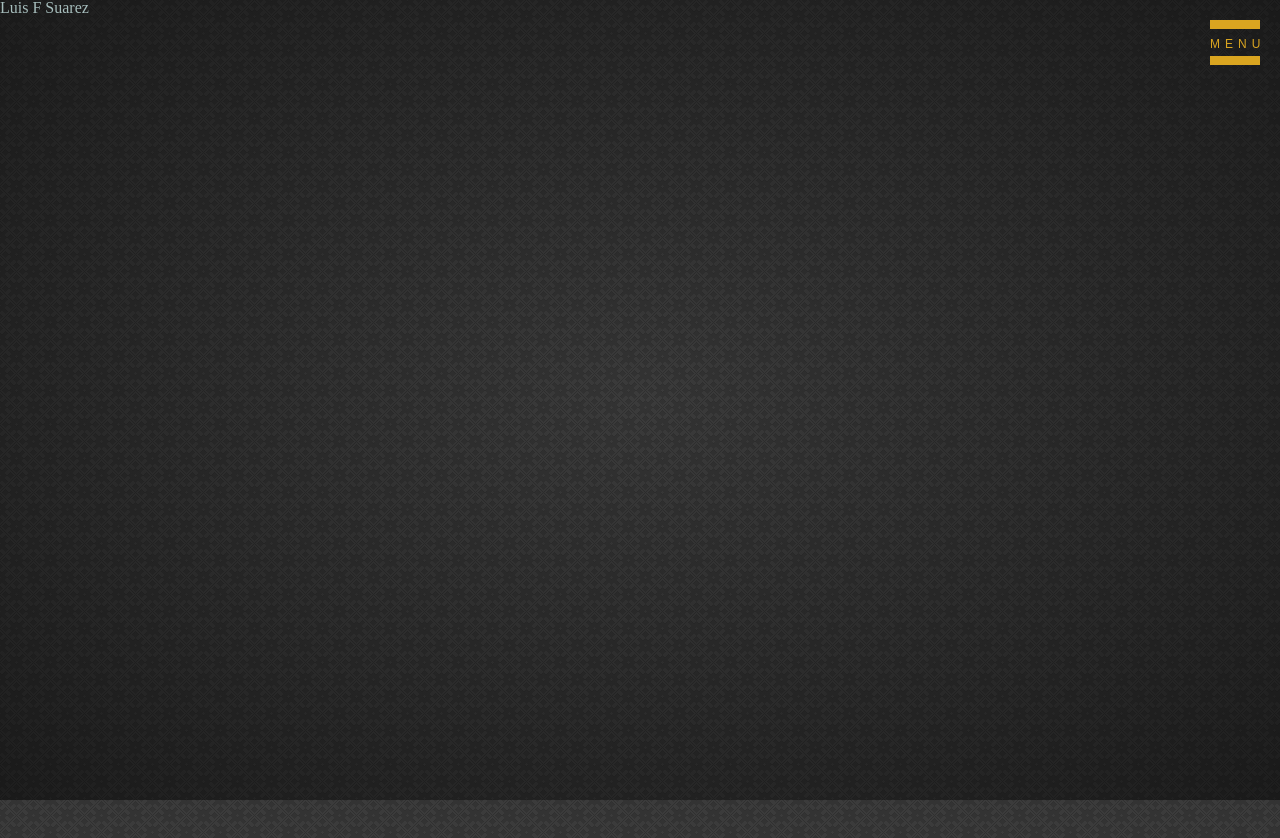
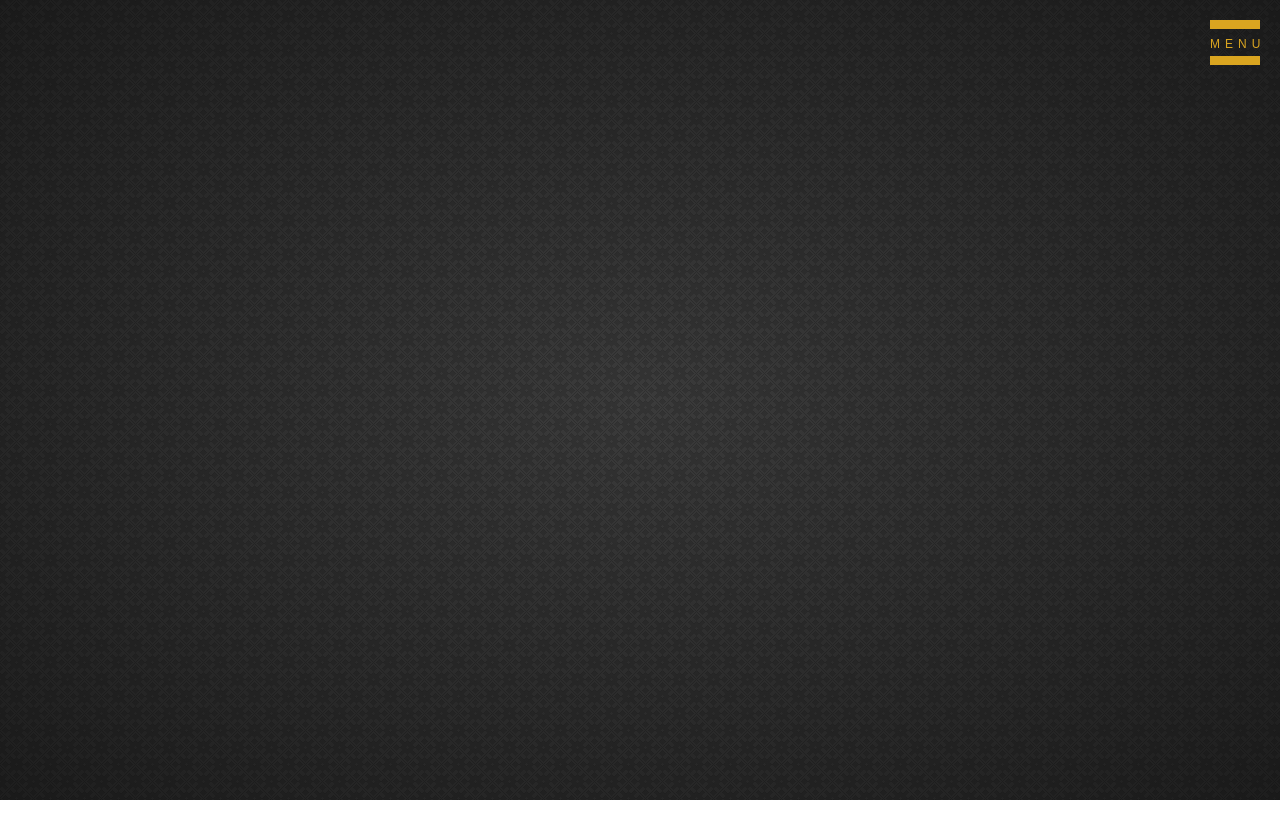
Before and after one commit to suarezluis/BurgerMenu, a plain HTML site: page index.html in a window 1280 px wide. After the commit the page ends 800 px from the top, so only its background shows below. Drawn offline with nearby package versions, Linux system fonts and the light colour scheme.

Commit message:
fixed page dimentions

```diff
--- a/assets/css/styles.css
+++ b/assets/css/styles.css
@@ -17,7 +17,7 @@ body{
     width: 100vw;
     height: 100vh;
     background: radial-gradient(rgba(0,0,0,0) 0%,rgba(0,0,0,0.5));
-
+    overflow: hidden;
 }
 a{
     text-decoration: none;
--- a/index.html
+++ b/index.html
@@ -28,7 +28,7 @@
             <div class="bar" id="bar-3"></div>
         </div>
     </nav>
-    <h1>Luis F Suarez</h1>
+
     <div class="menu">
         <div class="category home">
             <a href="">Home</a>
@@ -43,6 +43,11 @@
             <a href="">Contact</a>
         </div>
     </div>
+
+
+
+
+
     <script src="assets/javascript/main.js"></script>
 </body>
 
```
Lines whose indentation alone changed are shown as unchanged.
